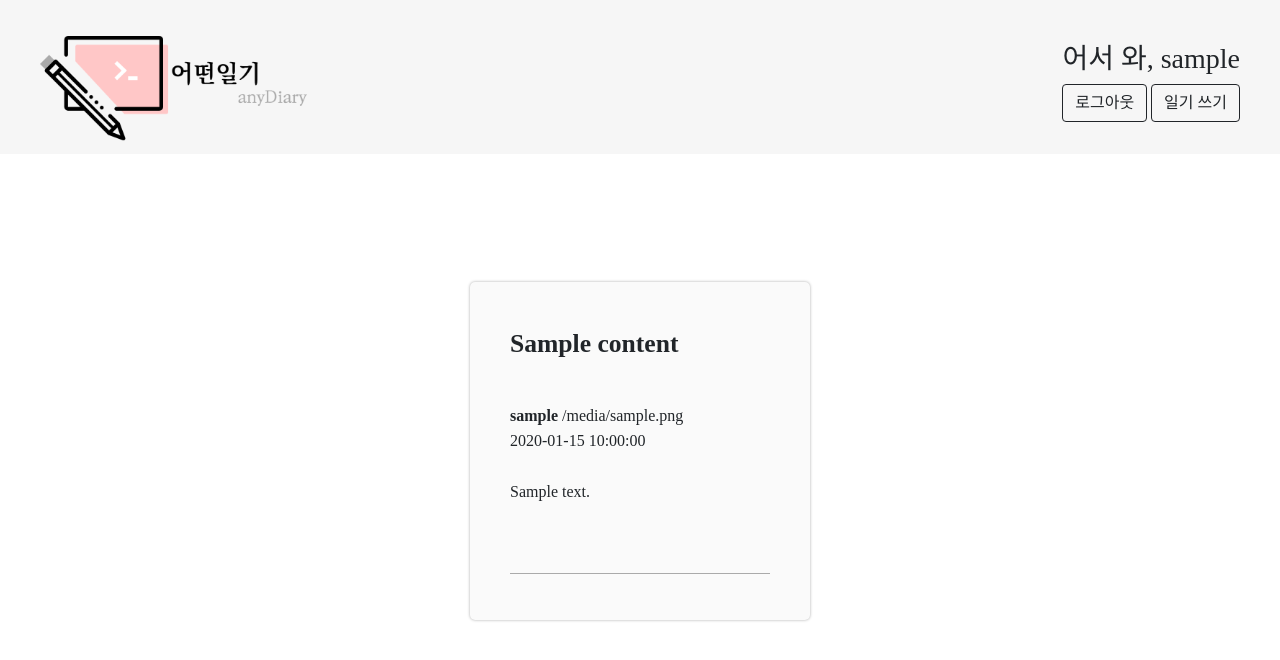
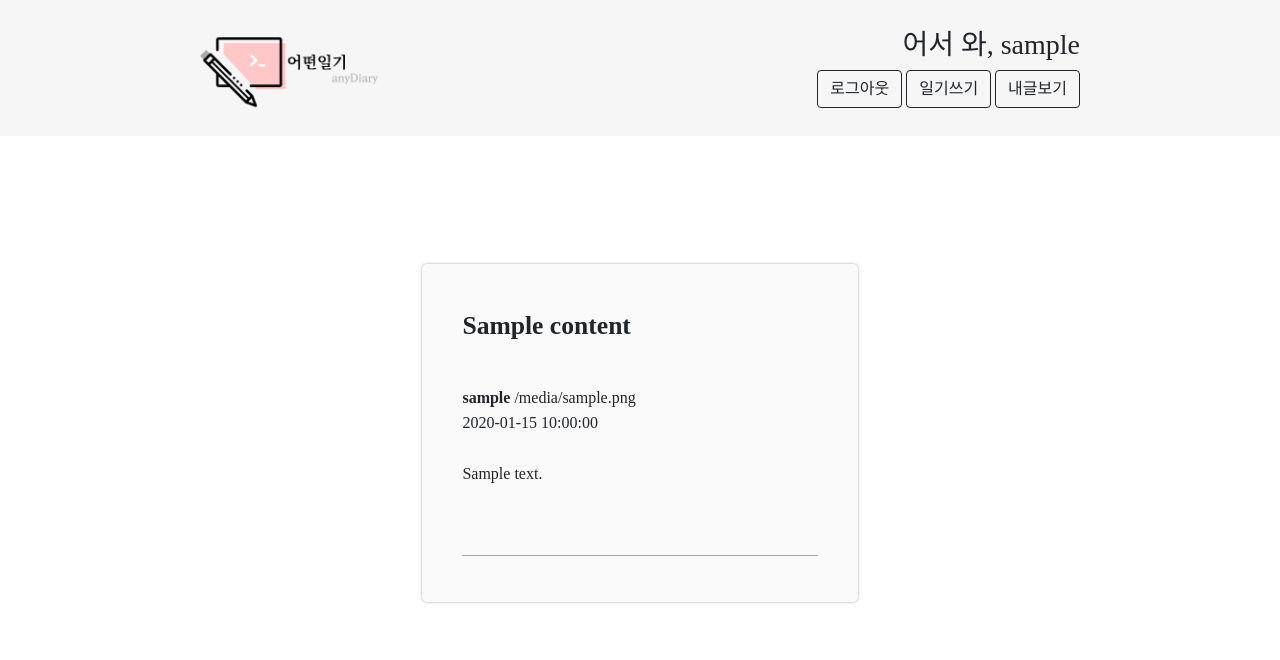
Before and after one commit to suhjaesuk/any_diary, a Flask app: template templates/readContent.html in a window 1280 px wide. Shown: the top 660 px of the page. Run offline with Flask 2, Linux system fonts and the light colour scheme; the template is opened without the code that fills it: most values are stand-ins (such as "Sample title", 1, 10 or a date in 2020); some web fonts are replaced.

Commit message:
hotfix 1.0

```diff
--- a/content.py
+++ b/content.py
@@ -111,7 +111,7 @@ def modiContent_post():
     try:
         payload = jwt.decode(token_receive, SECRET_KEY, algorithms=['HS256'])
         user_info = db.users.find_one({"userId": payload['userId']})
-        return render_template('modiDiary.html', username=user_info["username"],userId=user_info["username"], content=content_info)
+        return render_template('modiDiary.html', username=user_info["username"], userId=user_info["username"], content=content_info)
     except (jwt.ExpiredSignatureError, jwt.exceptions.DecodeError):
         return render_template('modiDiary.html', content=content_info)
 
@@ -129,5 +129,5 @@ def modiContent_save():
           }})
     content_info = db.contents.find_one({'contentId': contentId})
     content_info = date_forming(content_info)
-    content_info['content'] = content_info['content'].replace('<br>','\n')
+    content_info['content'] = content_info['content'].replace('<br>', '\n')
     return render_template('/readContent.html', content=content_info)
--- a/login.py
+++ b/login.py
@@ -1,13 +1,13 @@
-from flask import Flask, render_template, jsonify, request,Blueprint
+import hashlib
+import datetime
+import jwt
+import certifi
+from pymongo import MongoClient
+from flask import Flask, render_template, jsonify, request, Blueprint
 
 app = Flask(__name__)
 
-from pymongo import MongoClient
-import certifi
-import jwt
-import datetime
-import hashlib
-ca=certifi.where()
+ca = certifi.where()
 
 SECRET_KEY = 'SPARTAAAAA!!!'
 
@@ -31,11 +31,9 @@ def login():
     return render_template('login.html', msg=msg)
 
 
-
 @bp.route('/register')
 def register():
     return render_template('register.html')
-
 
 
 #####  로그인을 위한 API  ######
@@ -50,7 +48,8 @@ def api_register():
     pw_receive = request.form['pw_give']
     username_receive = request.form['username_give']
     pw_hash = hashlib.sha256(pw_receive.encode('utf-8')).hexdigest()
-    db.users.insert_one({'userId': id_receive, 'password': pw_hash, 'username': username_receive})
+    db.users.insert_one(
+        {'userId': id_receive, 'password': pw_hash, 'username': username_receive})
 
     return jsonify({'result': 'success'})
 
@@ -103,7 +102,7 @@ def api_valid():
 
         # payload 안에 id가 들어있습니다. id로 유저정보를 찾습니다.
         userinfo = db.users.find_one({'userId': payload['userId']}, {'_id': 0})
-        return jsonify({'result': 'success', 'username':userinfo['username'], 'userId': userinfo['userId']})
+        return jsonify({'result': 'success', 'username': userinfo['username'], 'userId': userinfo['userId']})
 
     except jwt.ExpiredSignatureError:
         return jsonify({'result': 'fail', 'msg': '로그인 시간이 만료되었습니다.'})
@@ -111,7 +110,7 @@ def api_valid():
         return jsonify({'result': 'fail', 'msg': '로그인 정보가 존재하지 않습니다.'})
 
 
-#userid find one 하는게 더 나을것 같다.
+# userid find one 하는게 더 나을것 같다.
 @bp.route('/api/checkid', methods=['POST'])
 def c_id():
     chk_id = 0
--- a/main.py
+++ b/main.py
@@ -1,25 +1,32 @@
-from flask import Flask, render_template, jsonify, request,Blueprint
+import hashlib
+import datetime
+import jwt
+import certifi
+from pymongo import MongoClient
+from flask import Flask, render_template, jsonify, request, Blueprint
 
 app = Flask(__name__)
 
-from pymongo import MongoClient
-import certifi
 
 SECRET_KEY = 'SPARTAAAAA!!!'
 
-import jwt
-import datetime
-import hashlib
 
 bp = Blueprint('main', __name__, url_prefix='/')
+
+ca = certifi.where()
+
+
 def date_forming(content_info):
     if type(content_info.get('date', '')) is str:
         temp_arr = content_info.get('date', "").split(' ')
         if len(temp_arr) >= 5:
-            temp_date = ' '.join([temp_arr[3], temp_arr[1], temp_arr[2], temp_arr[4]])
+            temp_date = ' '.join(
+                [temp_arr[3], temp_arr[1], temp_arr[2], temp_arr[4]])
             content_info['date'] = temp_date
             temp_arr = []
     return content_info
+
+
 @bp.route('/')
 def home():
     token_receive = request.cookies.get('mytoken')
@@ -37,22 +44,22 @@ def list_diary():
     new_list = []
     for i in list_diary:
         new_list.append(date_forming(i))
-    return jsonify({'result':'success', 'list_diary': new_list})
+    return jsonify({'result': 'success', 'list_diary': new_list})
 
 
 @bp.route('/mylist', methods=['GET'])
 def mylist():
+    # print('mylist')
+
     token_receive = request.cookies.get('mytoken')
     try:
         payload = jwt.decode(token_receive, SECRET_KEY, algorithms=['HS256'])
-        user_info = db.testUser.find_one({"userId": payload['userId']})
-        mylist = list(db.contents.find({}, {'_id': False, 'userId':user_info['userId']}))
-        # return render_template('index.html', username=user_info["username"], userId=user_info["userId"]), jsonify({'result':'success', 'userId': userId, 'mylist':mylist})
-        return jsonify({'result':'success', 'mylist':mylist})
+        user_info = db.users.find_one({"userId": payload['userId']})
+        find_id_content = list(db.contents.find(
+            {'userId': user_info['userId']}, {'_id': False}))
+        mylist = []
+        for i in find_id_content:
+            mylist.append(date_forming(i))
+        return jsonify({'result': 'success', 'list_diary': mylist})
     except (jwt.ExpiredSignatureError, jwt.exceptions.DecodeError):
         return render_template('index.html')
-
-
-
-# if __name__ == '__main__':
-#     app.run('0.0.0.0', port=5000, debug=True)
--- a/static/css/header.css
+++ b/static/css/header.css
@@ -4,17 +4,17 @@
   justify-content: space-between;
   align-items: center;
   background-color: #f6f6f6;
-  padding: 10px 40px 0;
+  padding: 20px 200px;
 }
 
 /* 로고 */
 .logo {
-  height: 18vh;
+  height: 12vh;
   object-fit: cover;
 }
 
 /* 닉네임 및 버튼 부분 */
 .logged {
-  width: 48vw;
+  width: 40vw;
   text-align: right;
 }
--- a/static/css/main.css
+++ b/static/css/main.css
@@ -2,10 +2,10 @@
 
 #gridContainer {
   display: grid;
-  grid-template-columns: repeat(auto-fill, minmax(320px, 1fr));
+  grid-template-columns: repeat(auto-fill, minmax(360px, 1fr));
   grid-auto-rows: minmax(360px, auto);
   gap: 2em;
-  padding: 40px 70px 40px;
+  padding: 40px 200px 100px;
   background-color: var(--gray-light);
 }
 
@@ -49,6 +49,7 @@ hr {
   overflow: hidden;
 }
 
+/* 카드 본문 부분 */
 .content {
   font-size: 1.2em;
   font-weight: 400;
--- a/static/css/readContent.css
+++ b/static/css/readContent.css
@@ -13,9 +13,9 @@
   font-size: 1em;
   line-height: 1.6em;
   background-color: var(--gray-light);
-  max-width: 45vw;
-  min-width: 12vw;
-  width: 340px;
+  max-width: 600px;
+  min-width: 360px;
+  width: 34vw;
   margin: 10% auto auto auto;
   box-shadow: 0px 0px 3px 0px var(--gray-dark);
   border-radius: 5px;
--- a/templates/header.html
+++ b/templates/header.html
@@ -15,8 +15,8 @@
       <h3>어서 와, <span id="username">{{ username }}</span>
       </h3>
       <button class="btn btn-outline-dark" onclick="alert('로그아웃 되었습니다.'); logout();">로그아웃</button>
-      <button class="btn btn-outline-dark" onclick="location.href='/writeDiary'">일기 쓰기</button>
-      <!-- <button class="btn btn-outline-dark" onclick="mylist()">내글 보기</button> -->
+      <button class="btn btn-outline-dark" onclick="location.href='/writeDiary'">일기쓰기</button>
+      <button class="btn btn-outline-dark" id="searchMine">내글보기</button>
       {% endif %}
       {% if not username %}
       <button class="btn btn-outline-dark" onclick="location.href='/login'">로그인</button>
```
Also changed, not shown: static/js/main.js (+7 -2 lines), templates/index.html (+3 -14 lines).
